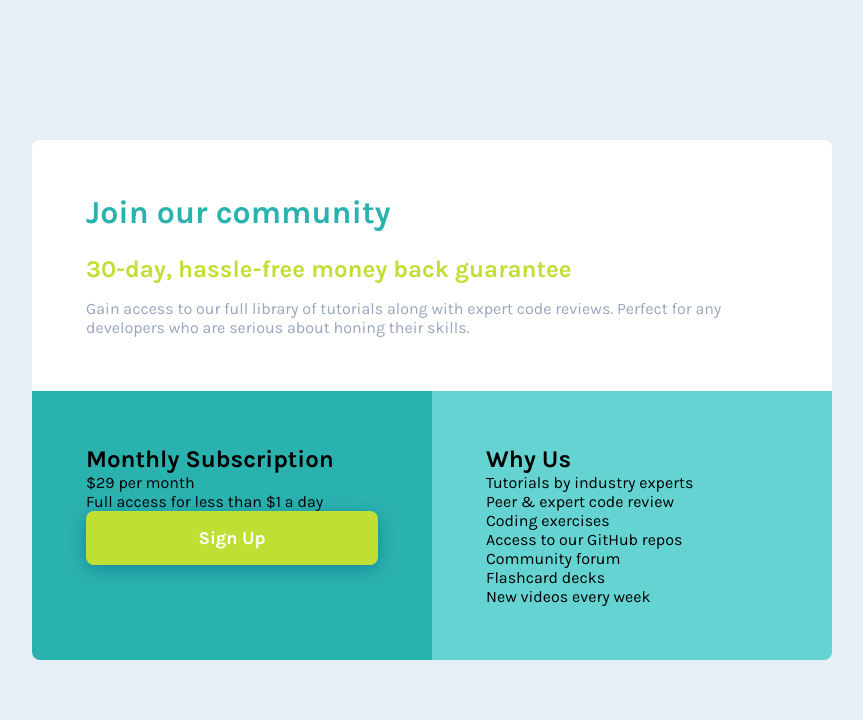
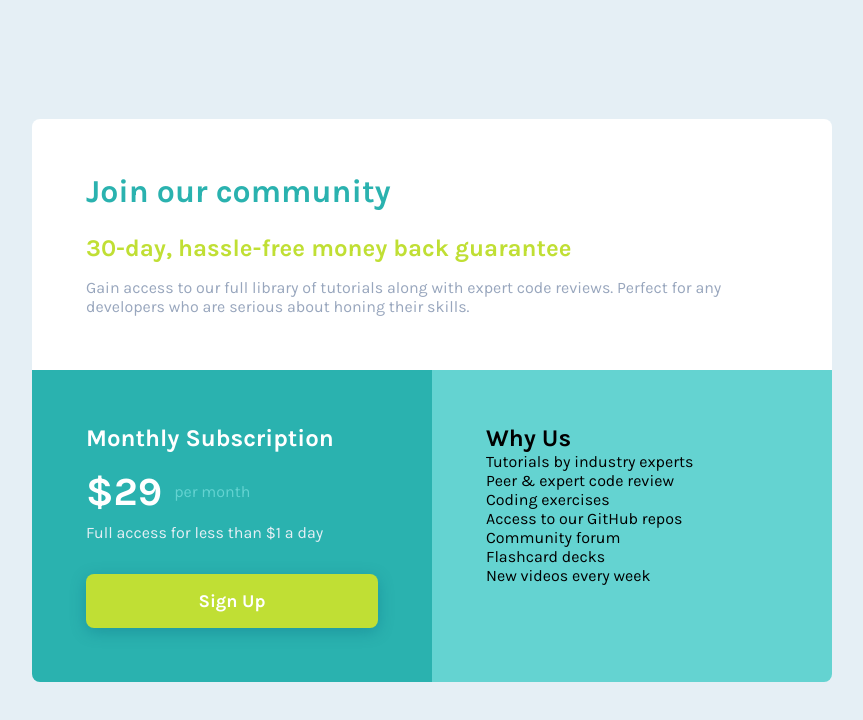
Before and after one commit to aluizamendes/frontendmentor-challenges, a plain HTML site: page single-price-grid-component/index.html in a window 1280 px wide. Shown: the whole page, without its empty margins (208-1071 px from the left). Drawn offline with Linux system fonts and the light colour scheme.

Commit message:
left content css

```diff
--- a/single-price-grid-component/index.html
+++ b/single-price-grid-component/index.html
@@ -20,7 +20,9 @@
       </div>
       <div class="left-content">
         <h2>Monthly Subscription</h2>
-        <span class="price">$29</span> <span>per month</span>
+        <div class="price-container">
+          <span class="price">$29</span> <span class="price-text">per month</span>
+        </div>
         <p>Full access for less than $1 a day</p>
         <button>Sign Up</button>
       </div>
--- a/single-price-grid-component/style.css
+++ b/single-price-grid-component/style.css
@@ -71,7 +71,32 @@ left content
   background-color: var(--clr-cyan-primary);
   border-radius: 0px 0px 0px 8px;
   padding: 54px;
+}
 
+.left-content h2 {
+  color: #fff;
+  margin-bottom: 16px;
+}
+
+.price-container {
+  display: flex;
+  align-items: center;
+}
+
+.price {
+  color: #fff;
+  font-size: 40px;
+  font-weight: 700;
+}
+
+.price-text {
+  color: var(--clr-cyan-secondary);
+  margin-left: 12px;
+}
+
+.left-content p {
+  color: var(--clr-light-gray);
+  margin: 8px  0 32px 0;
 }
 
 .left-content button {
@@ -85,7 +110,7 @@ left content
   padding: 16px;
   border-radius: 8px;
   cursor: pointer;
-  box-shadow: 0 4px 16px rgba(5, 95, 126, 0.496);
+  box-shadow: 0 4px 16px rgba(5, 96, 126, 0.334);
   transition: all 0.2s ease-in-out;
 }
 
```
